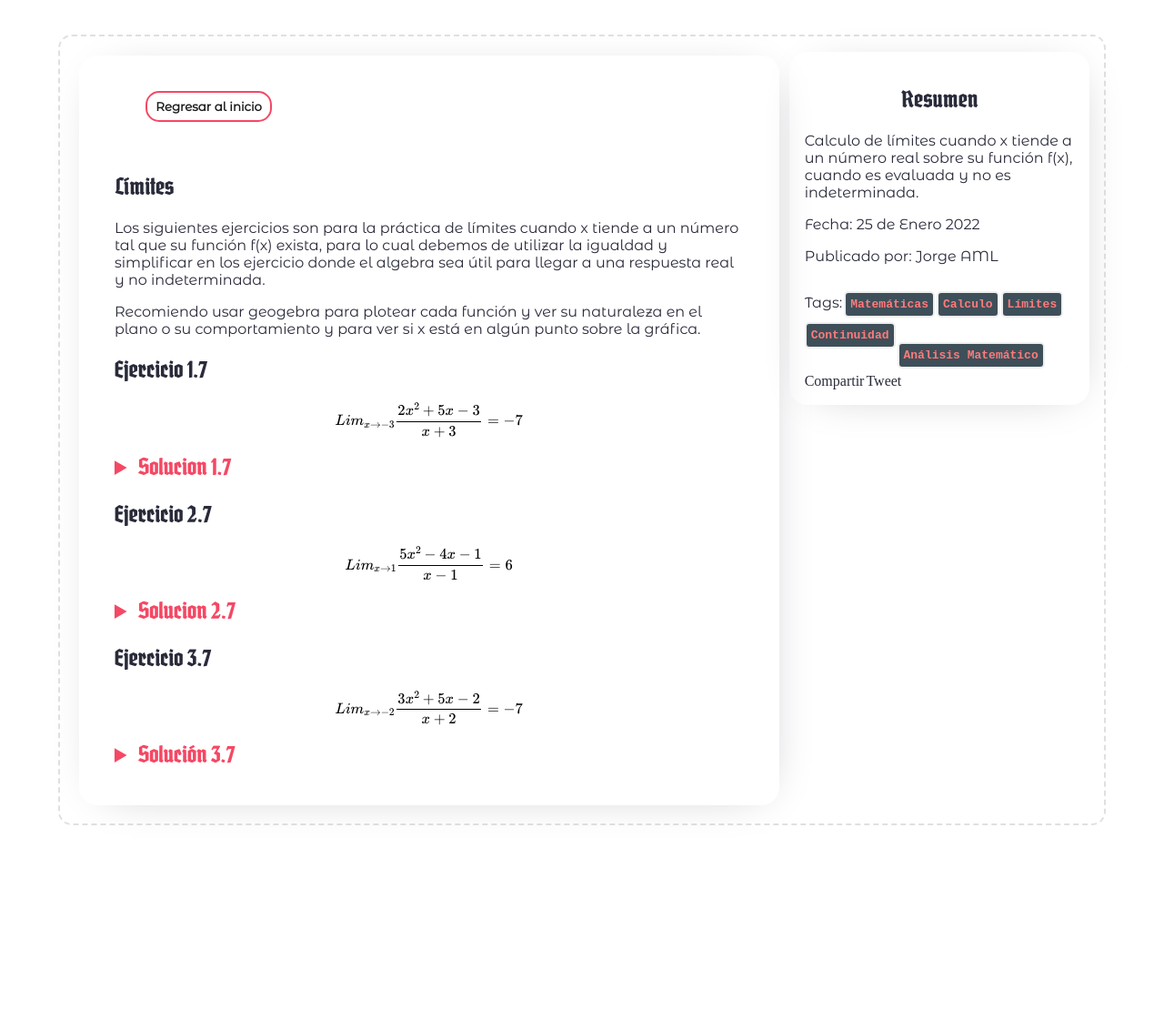
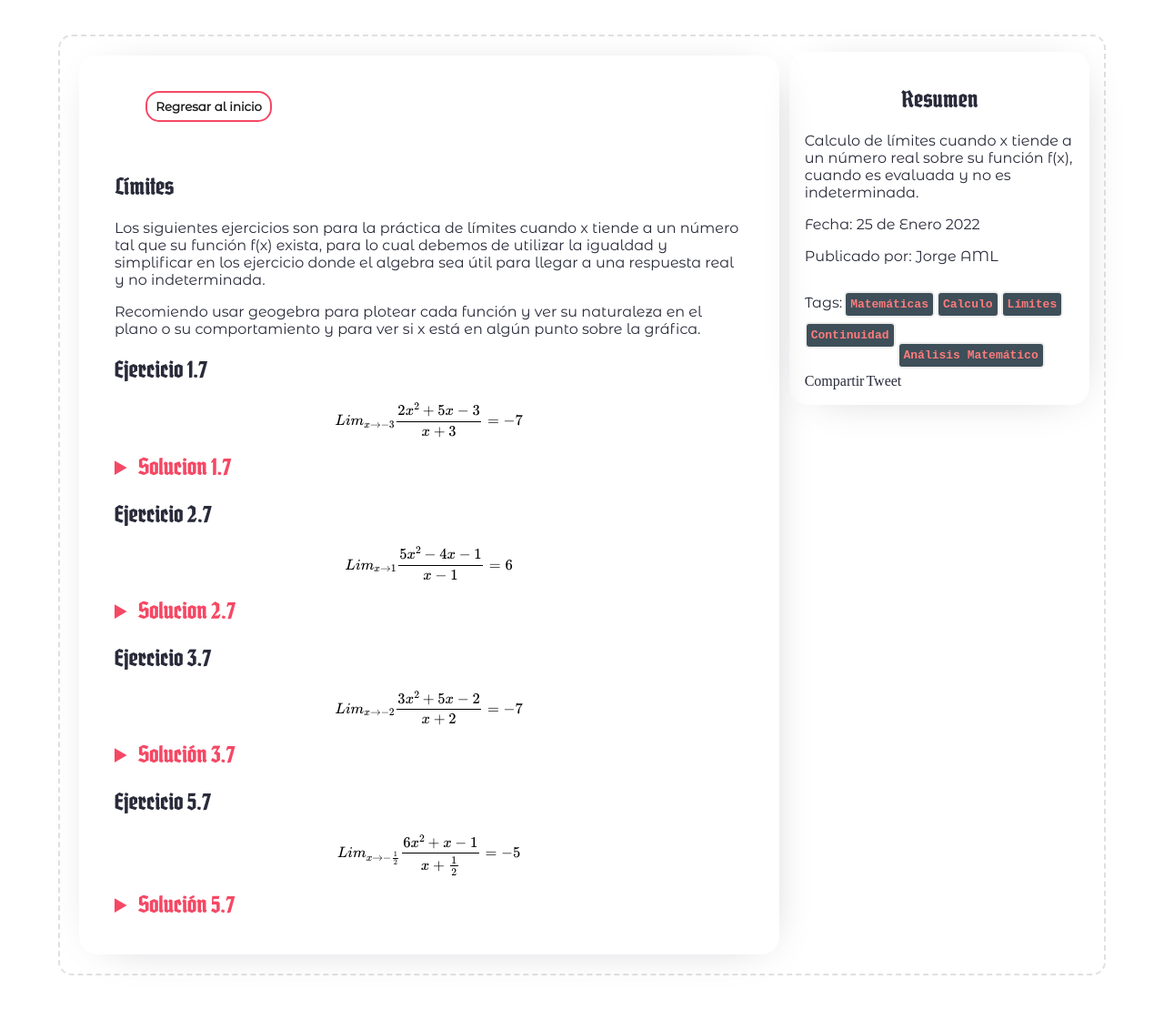
Before and after one commit to jorgeAML/creativeaml, a Jekyll site: the page built from blog_posts/25-01-2023.md, in a window 1280 px wide. Shown: the whole page at 91% size. Built offline with Jekyll 4.4.1, drawn with Linux system fonts in a browser that asks for light colours; some web fonts are replaced; a script that is not in the unit is left out; comment, search, counter and statistics services are not loaded; before the commit the page ends 946 px from its top, so only the background shows below that.

Commit message:
Ejercicio 5.7 agregado

```diff
--- a/blog_posts/25-01-2023.md
+++ b/blog_posts/25-01-2023.md
@@ -67,4 +67,20 @@ $$Lim_{x \rightarrow -2} \frac{3x^{2} +5x -2}{x+2} = -7 $$
     <a href="https://www.geogebra.org/m/zejrfuxg">Ver en geogebra</a>
 
 </details>
+<h2>Ejercicio 5.7</h2>
+$$Lim_{x \rightarrow -\frac{1}{2}} \frac{6x^{2} +x -1}{x + \frac{1}{2}} = -5 $$
+<details>
+    <summary>Solución 5.7</summary>
+    $$(6x)^{2} +x -1(6)  $$
+    $$\frac{(6x + 3)(6x-2)}{3 \cdot 2} $$
+    $$(2x+1)(3x-1) $$
+    $$x + \frac{1}{2} = \frac{2x + 1}{2} $$
+    $$Lim_{x \rightarrow -\frac{1}{2}} \frac{(2x+1)(3x-1)}{\frac{2x+1}{2}} $$
+    $$Lim_{x \rightarrow -\frac{1}{2}} \frac{(2x+1)(3x-1)(2)}{2x+1} $$
+    $$Lim_{x \rightarrow -\frac{1}{2}} (3x-1)(2) = -5 $$
+    $$6x-2 = -5 $$
+    $$6(-\frac{1}{2}) -2 = -5 $$
+    $$-3-2 = -5 $$
+    $$-5 = -5 $$
+</details>
 </div>
```
